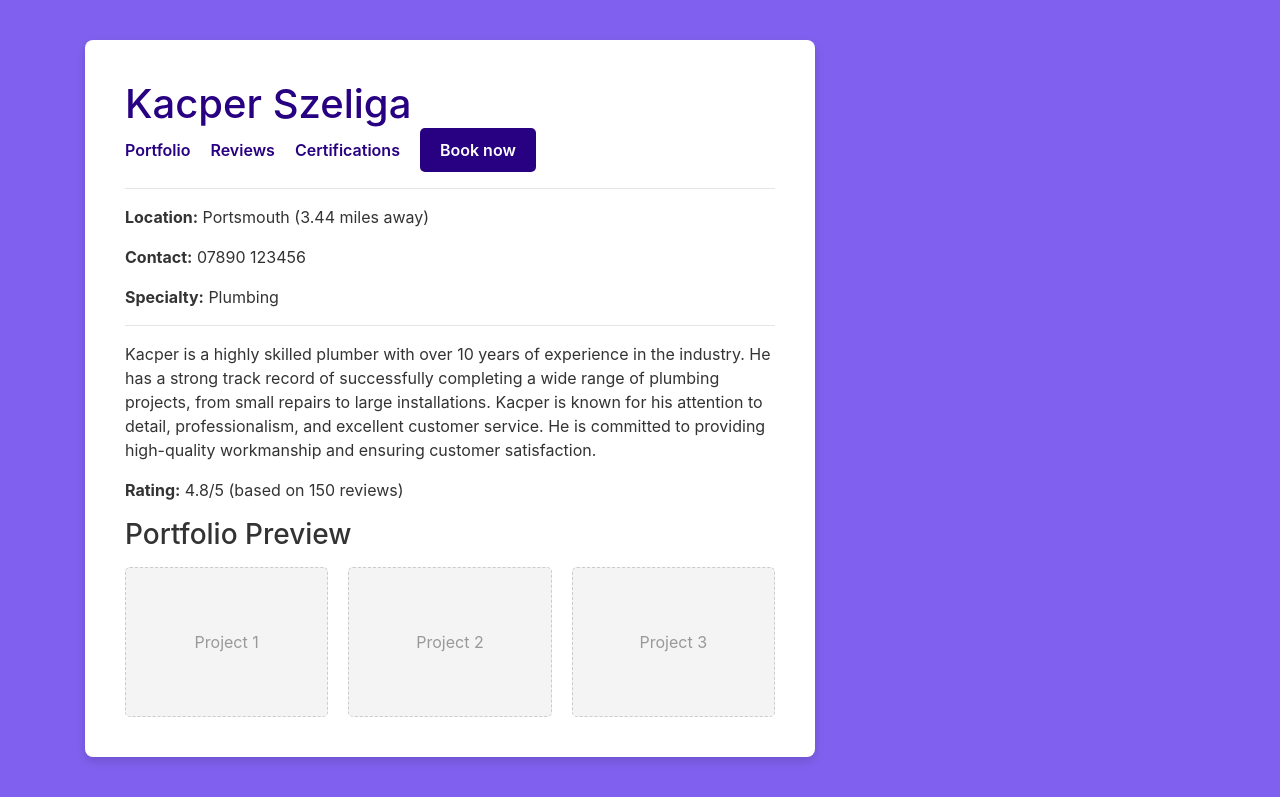
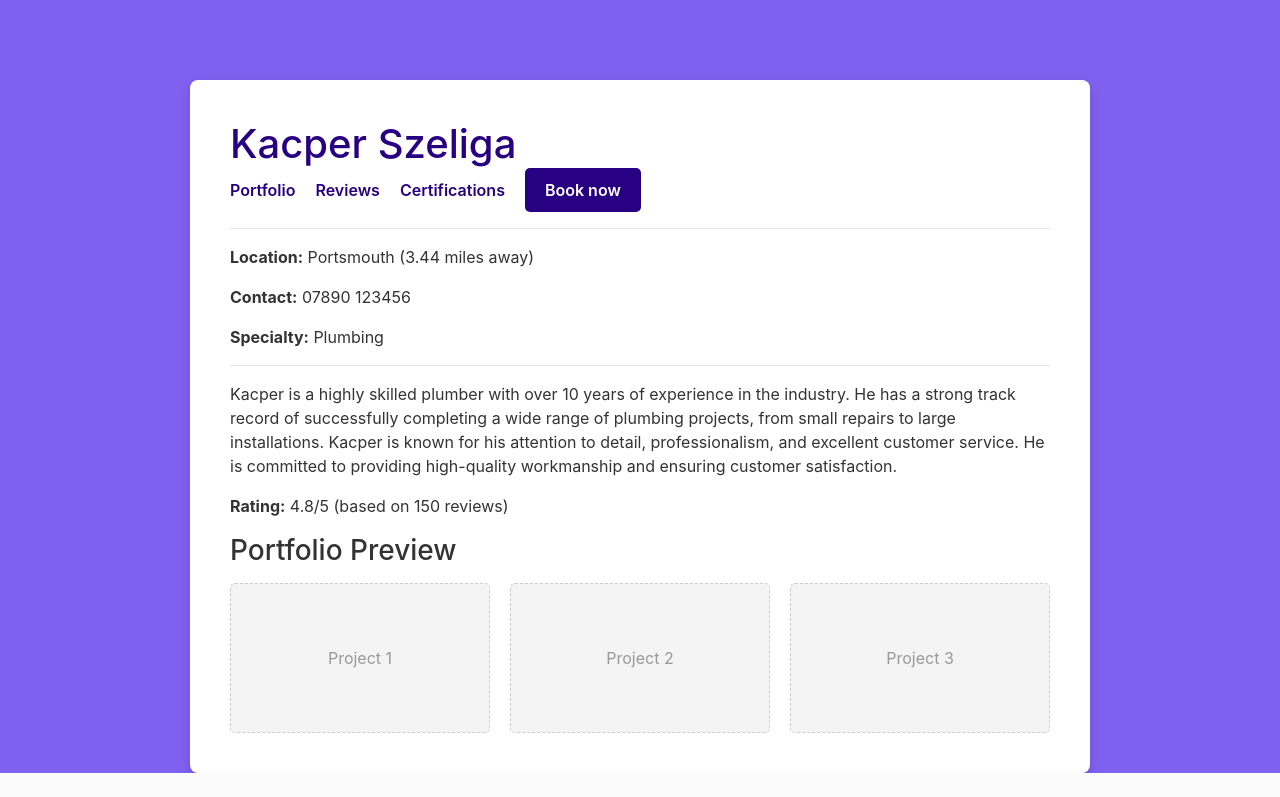
Before and after one commit to SETaP-Group-1E/FIXIFYapp, a Flask app: page /contractor in a window 1280 px wide. Shown: the part 96-893 px from the top of the page. After the commit the page ends 869 px from the top, so only its background shows below. Run offline with Flask 3, Linux system fonts and the light colour scheme; some libraries are stand-ins or nearby versions.

Commit message:
Change the layout page and contractor page to center the profile card

```diff
--- a/templates/contractor_profile.html
+++ b/templates/contractor_profile.html
@@ -2,17 +2,24 @@
 
 {% block content %}
 <style>
-    .profile-card {
-        max-width: 900px;
-        margin: 40px auto;
-        background-color: #ffffff;
-        color: #333333;
-        padding: 40px;
-        border-radius: 8px;
-        box-shadow: 0 4px 10px rgba(0, 0, 0, 0.15);
+
+    .profile-wrapper {
+        display: flex;
+        justify-content: center;
+        margin-top: 40px;
     }
 
-
+.profile-card {
+    width: 900px;
+    margin-left: auto;
+    margin-right: auto;
+    margin-top: 40px;
+    background-color: #ffffff;
+    color: #333333;
+    padding: 40px;
+    border-radius: 8px;
+    box-shadow: 0 4px 10px rgba(0, 0, 0, 0.15);
+}
 
     .profile-title {
         display: flex;
@@ -54,8 +61,6 @@
         text-decoration: none !important;
     }
 
-
-
     .portfolio-grid {
         display: grid;
         grid-template-columns: repeat(auto-fit, minmax(200px, 1fr));
@@ -73,8 +78,10 @@
         color: #999;
         border: 1px dashed #ccc;
     }
+
 </style>
 
+<div class="profile-wrapper">
 <div class="profile-card">
 
     <div class="profile-header">
@@ -112,4 +119,6 @@
     </div>
 
 </div>
+</div>
+
 {% endblock %}
--- a/templates/layout.html
+++ b/templates/layout.html
@@ -6,11 +6,12 @@
     <meta name="viewport" content="width=device-width, initial-scale=1, shrink-to-fit=no">
 
     <!-- Bootstrap CSS -->
-        <link rel="stylesheet" href="https://stackpath.bootstrapcdn.com/bootstrap/4.3.1/css/bootstrap.min.css" integrity="sha384-ggOyR0iXCbMQv3Xipma34MD+dH/1fQ784/j6cY/iJTQUOhcWr7x9JvoRxT2MZw1T" crossorigin="anonymous">
+    <link rel="stylesheet" href="https://stackpath.bootstrapcdn.com/bootstrap/4.3.1/css/bootstrap.min.css">
 
     <style>
-            body {background-color: #8061ef}
-            body {color: #280182}
+        body { background-color: #8061ef; }
+        body { color: #280182; }
+
         .topnav-right {
             float: right;
         }
@@ -18,11 +19,11 @@
         a {
             color: gray;
         }
+
         a:hover {
             color: lightgray;
-                transform: scale(1.2)
+            transform: scale(1.2);
         }
-
     </style>
 
     {% if title %}
@@ -31,35 +32,46 @@
         <title>WebFlask</title>
     {% endif %}
 </head>
+
 <body>
-        <nav class="navbar navbar-expand-lg navbar-dark" style="background-color: black"> <a class="navbar-brand" href="/" data-abc="true">Waldron</a> <button class="navbar-toggler" type="button" data-toggle="collapse" data-target="#navbarColor02" aria-controls="navbarColor02" aria-expanded="false" aria-label="Toggle navigation"> <span class="navbar-toggler-icon"></span> </button>
+
+<nav class="navbar navbar-expand-lg navbar-dark" style="background-color: black">
+    <a class="navbar-brand" href="/">Waldron</a>
+
+    <button class="navbar-toggler" type="button" data-toggle="collapse" data-target="#navbarColor02">
+        <span class="navbar-toggler-icon"></span>
+    </button>
+
     <div class="collapse navbar-collapse">
+
         <ul class="navbar-nav mr-auto">
-                    <li class="nav-item"> <a class="nav-link" href="/" data-abc="true">Home</a> </li>
-                    <li class="nav-item"> <a class="nav-link" href="/contractor" data-abc="true">Profile</a> </li>
+            <li class="nav-item">
+                <a class="nav-link" href="/">Home</a>
+            </li>
+
+            <li class="nav-item">
+                <a class="nav-link" href="/contractor">Profile</a>
+            </li>
         </ul>
+
         <div class="topnav-right">
-                    <a class="nav-link" href="/register" data-abc="true">Register</a>
-                    <a class="nav-link" href="/login" data-abc="true">Login</a>
+            <a class="nav-link" href="/register">Register</a>
+            <a class="nav-link" href="/login">Login</a>
         </div>
+
     </div>
 </nav>
+
 <main role="main" class="container">
-          <div class="row">
-            <div class="col-md-8">
+
     {% block content %}{% endblock %}
-            </div>
-            <div class="col-md-4">
-              <div class="content-section">
-              </div>
-            </div>
-          </div>
+
 </main>
 
 <!-- Optional JavaScript -->
-        <!-- jQuery first, then Popper.js, then Bootstrap JS -->
-        <script src="https://code.jquery.com/jquery-3.3.1.slim.min.js" integrity="sha384-q8i/X+965DzO0rT7abK41JStQIAqVgRVzpbzo5smXKp4YfRvH+8abtTE1Pi6jizo" crossorigin="anonymous"></script>
-        <script src="https://cdnjs.cloudflare.com/ajax/libs/popper.js/1.14.7/umd/popper.min.js" integrity="sha384-UO2eT0CpHqdSJQ6hJty5KVphtPhzWj9WO1clHTMGa3JDZwrnQq4sF86dIHNDz0W1" crossorigin="anonymous"></script>
-        <script src="https://stackpath.bootstrapcdn.com/bootstrap/4.3.1/js/bootstrap.min.js" integrity="sha384-JjSmVgyd0p3pXB1rRibZUAYoIIy6OrQ6VrjIEaFf/nJGzIxFDsf4x0xIM+B07jRM" crossorigin="anonymous"></script>
+<script src="https://code.jquery.com/jquery-3.3.1.slim.min.js"></script>
+<script src="https://cdnjs.cloudflare.com/ajax/libs/popper.js/1.14.7/umd/popper.min.js"></script>
+<script src="https://stackpath.bootstrapcdn.com/bootstrap/4.3.1/js/bootstrap.min.js"></script>
+
 </body>
 </html>
```
Lines whose indentation alone changed are shown as unchanged.
